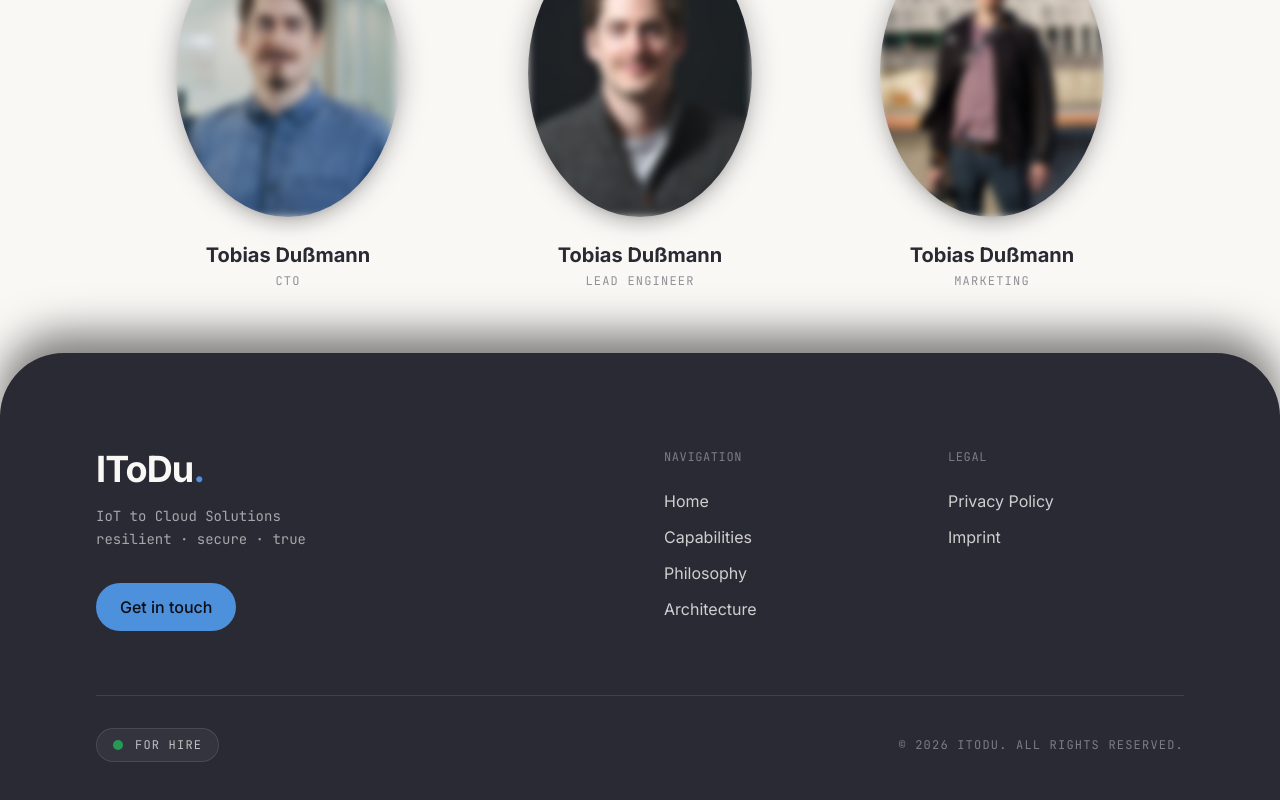
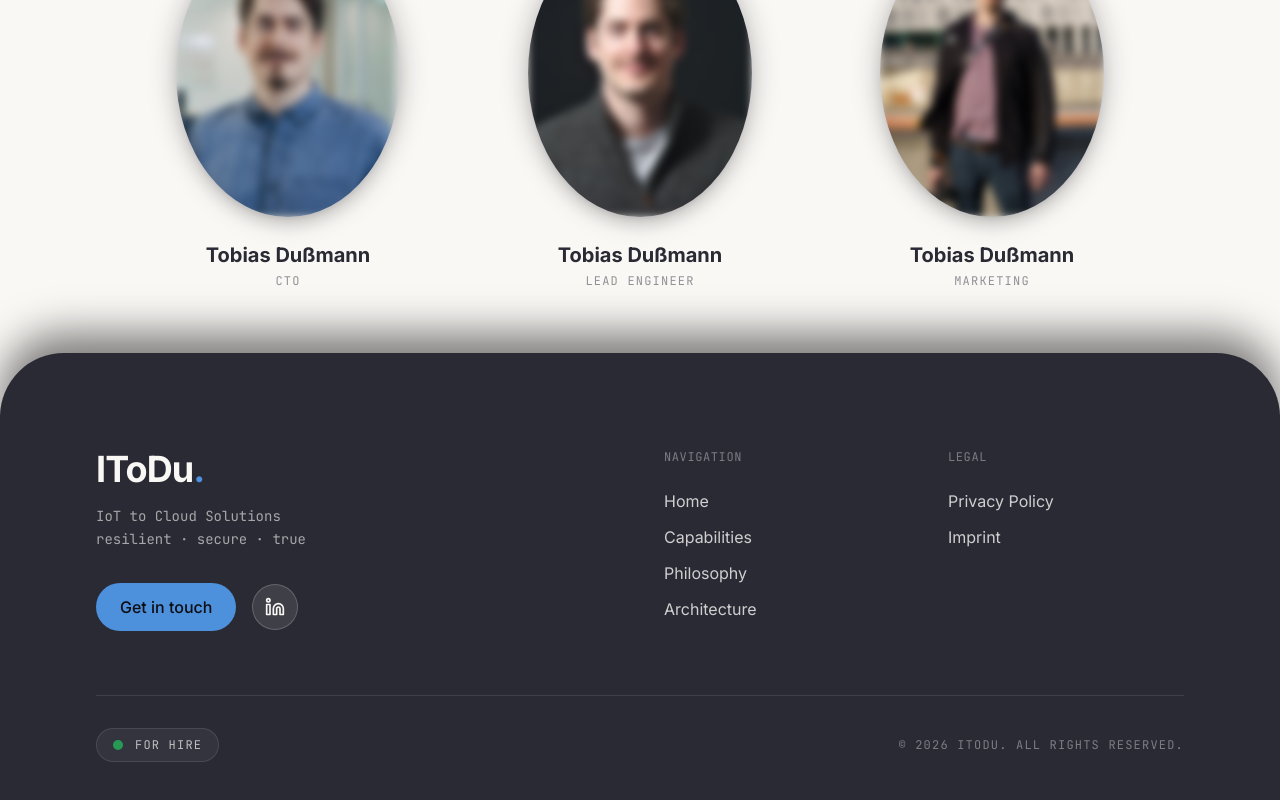
Before and after one commit to IToDu/homepage, a React (Vite) app: page / in a window 1280 px wide. Shown: the part 4038-4838 px from the top of the page. Built offline with nearby package versions, Linux system fonts and the light colour scheme.

Commit message:
added Linkedin Link to footer

```diff
--- a/src/App.jsx
+++ b/src/App.jsx
@@ -2,7 +2,7 @@ import React, { useEffect, useRef, useState } from 'react';
 import { gsap } from 'gsap';
 import { ScrollTrigger } from 'gsap/ScrollTrigger';
 import { Routes, Route, useLocation } from 'react-router-dom';
-import { ArrowRight, Box, Code2, ShieldCheck } from 'lucide-react';
+import { ArrowRight, Box, Code2, ShieldCheck, Linkedin } from 'lucide-react';
 import imgCTO from './assets/team/CTO.jpg';
 import imgLead from './assets/team/Lead_Engineer.jpg';
 import imgMarketing from './assets/team/Marketing.jpeg';
@@ -10,7 +10,7 @@ import imgMarketing from './assets/team/Marketing.jpeg';
 gsap.registerPlugin(ScrollTrigger);
 
 // Magnetic Button Wrapper
-const MagneticButton = ({ children, className, onClick, href }) => {
+const MagneticButton = ({ children, className, onClick, href, ...props }) => {
   const buttonRef = useRef(null);
 
   useEffect(() => {
@@ -37,6 +37,7 @@ const MagneticButton = ({ children, className, onClick, href }) => {
       href={href}
       onClick={onClick}
       className={`relative overflow-hidden group inline-flex ${className}`}
+      {...props}
     >
       <span className="relative z-10 flex items-center justify-center gap-2">{children}</span>
       <div className="absolute inset-0 bg-white/20 translate-y-full group-hover:translate-y-0 transition-transform duration-300 ease-out z-0"></div>
@@ -461,9 +462,12 @@ const Footer = () => {
             <br />
             resilient · secure · true
           </p>
-          <div className="mt-8">
+          <div className="mt-8 flex items-center gap-4">
             <MagneticButton href="mailto:projects@itodu.dev" className="bg-accent text-primary px-6 py-3 rounded-full font-sans font-medium hover:bg-white hover:text-primary transition-colors">
               Get in touch
+            </MagneticButton>
+            <MagneticButton href="https://www.linkedin.com/in/tobias-dussmann-ba3a20398/" className="bg-background/10 text-background p-3 rounded-full hover:bg-accent hover:text-primary transition-colors border border-background/20" target="_blank" rel="noopener noreferrer">
+              <Linkedin size={20} />
             </MagneticButton>
           </div>
         </div>
```
